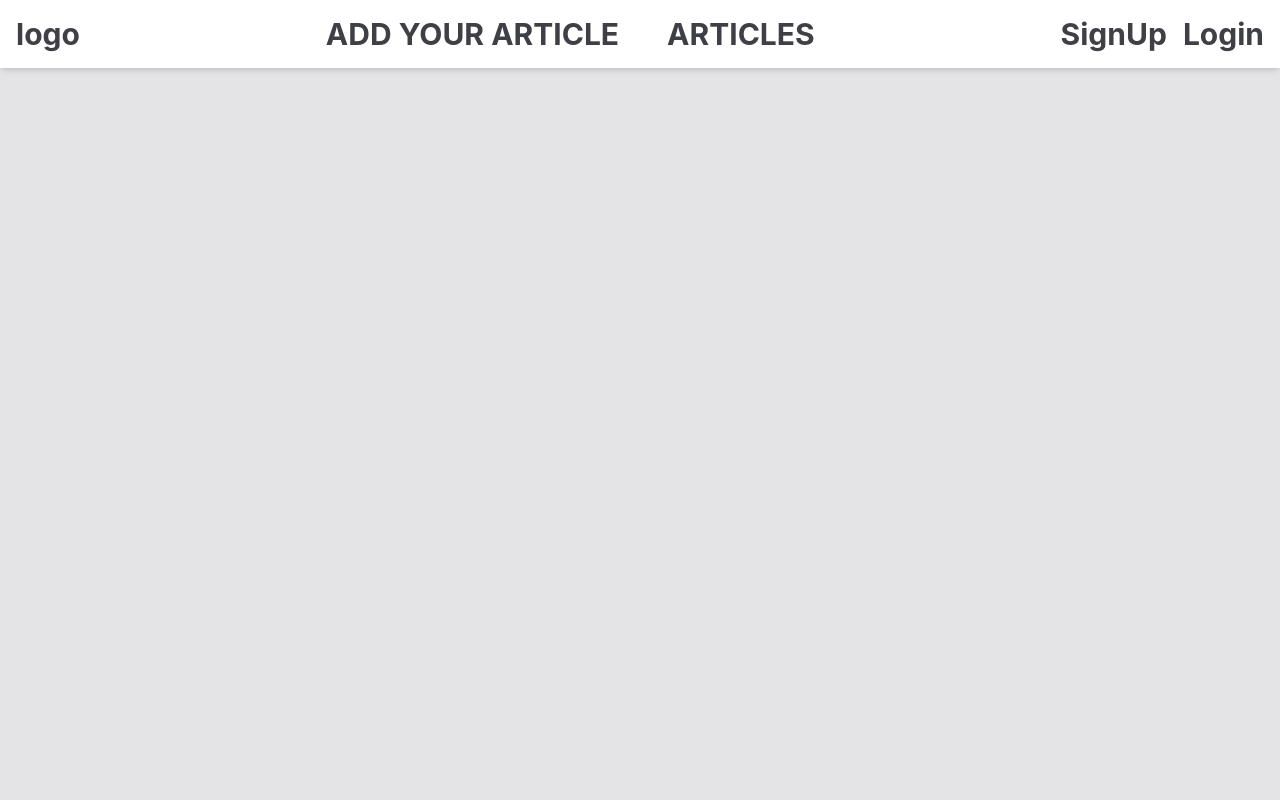
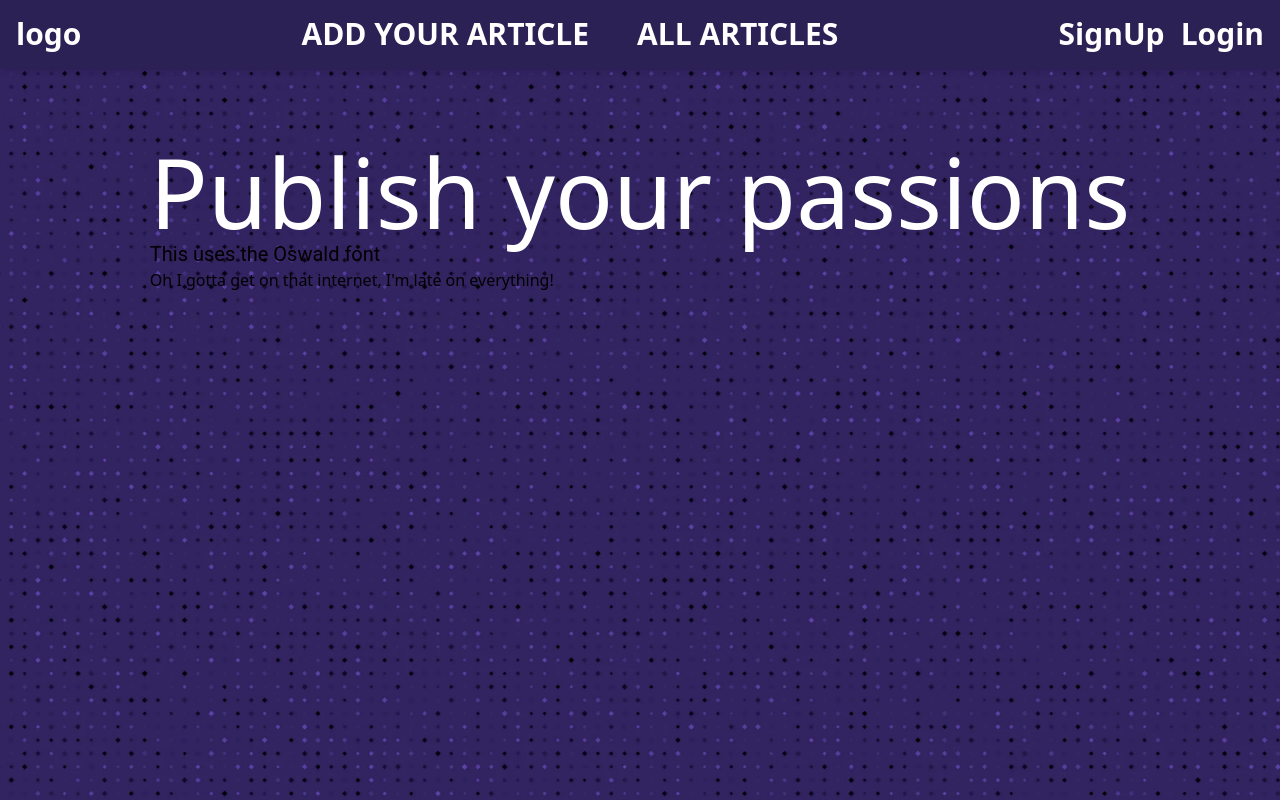
Before and after one commit to MartFrida/articles, a React (Create React App) app: page / in a window 1280 px wide. Built offline with nearby package versions, Linux system fonts and the light colour scheme.

Commit message:
design home page, costomized tilewind

```diff
--- a/package.json
+++ b/package.json
@@ -43,5 +43,8 @@
       "last 1 firefox version",
       "last 1 safari version"
     ]
+  },
+  "devDependencies": {
+    "webpack": "^5.90.3"
   }
 }
--- a/src/components/Header/Header.jsx
+++ b/src/components/Header/Header.jsx
@@ -10,7 +10,7 @@ const Header = () => {
   const isLoggedIn = useSelector(selectIsLoggedIn)
   const dispatch = useDispatch()
   return (
-    <header className='text-3xl text-zinc-700 font-bold py-4 bg-white flex justify-between px-4 shadow-md fixed top-0 left-0 right-0 z-10'>
+    <header className='text-3xl font-bold py-4 bg-header-color flex justify-between px-4 shadow-md fixed top-0 left-0 right-0 z-10'>
 
       <NavLink to='/' className='hover:text-zinc-950 '>
         {userName || 'logo'}
@@ -18,7 +18,7 @@ const Header = () => {
 
       <div className='flex justify-around gap-x-12 uppercase'>
         <NavLink to='/articlesRTK/new' className='hover:text-zinc-950 '>Add your article</NavLink>
-        <NavLink to='/articlesRTK' className='hover:text-zinc-950 '>Articles</NavLink>
+        <NavLink to='/articlesRTK' className='hover:text-zinc-950 '>All Articles</NavLink>
       </div>
 
       {!isLoggedIn && (<div className='flex gap-x-4 '>
--- a/src/index.css
+++ b/src/index.css
@@ -2,17 +2,26 @@
 @tailwind components;
 @tailwind utilities;
 
-body {
-  margin: 0;
-  font-family: -apple-system, BlinkMacSystemFont, 'Segoe UI', 'Roboto', 'Oxygen',
-    'Ubuntu', 'Cantarell', 'Fira Sans', 'Droid Sans', 'Helvetica Neue',
-    sans-serif;
-  -webkit-font-smoothing: antialiased;
-  -moz-osx-font-smoothing: grayscale;
-  background-color: rgb(228 228 231);
+@layer base {
+  h1 {
+    @apply text-2xl;
+  }
+
+  h2 {
+    @apply text-xl;
+  }
+
+  h3 {
+    @apply text-lg;
+  }
+
+  a {
+    @apply text-white;
+  }
+
+  :root {
+    --light-purple: #bb86fc;
+    --dark-purple: #2b2154;
+    --medium-purple: #45387b;
+  }
 }
-
-code {
-  font-family: source-code-pro, Menlo, Monaco, Consolas, 'Courier New',
-    monospace;
-}
--- a/src/pages/HomePage/HomePage.jsx
+++ b/src/pages/HomePage/HomePage.jsx
@@ -2,7 +2,22 @@ import React from 'react'
 
 const HomePage = () => {
   return (
-    <div>This is HomePage</div>
+    <div className='bg-header-color'>
+      <div className='w-full bg-hero-pattern  bg-cover bg-gray-50 h-screen p-36 flex align-center '>
+        <div className='mx-auto'>
+          <h1 className='text-8xl text-white'>
+            Publish your passions
+          </h1>
+          <h2 className="font-display">
+            This uses the Oswald font
+          </h2>
+          <blockquote className="text-base md:text-md 3xl:text-lg">
+            Oh I gotta get on that internet, I'm late on everything!
+          </blockquote>
+        </div>
+      </div>
+    </div>
+
   )
 }
 
--- a/tailwind.config.js
+++ b/tailwind.config.js
@@ -1,8 +1,21 @@
 /** @type {import('tailwindcss').Config} */
 module.exports = {
-  content: ["./src/**/*.{js,jsx,ts,tsx}",],
+  content: ["./src/**/*.{js,jsx,ts,tsx, s?css}",],
   theme: {
-    extend: {},
+    extend: {
+      backgroundImage: {
+        'hero-pattern': "url('imgs/bg-texture.webp')",
+      },
+      fontFamily: {
+        display: 'Roboto, sans-serif', // Adds a new `font-display` class
+      },
+      screens: {
+        '3xl': '1600px', // Adds a new `3xl:` screen variant
+      },
+      colors: {
+        'header-color': 'var(--dark-purple)',
+      }
+    },
   },
   plugins: [],
 }
```
Also changed, not shown: src/imgs/bg-texture.webp (added), 1 other file (tests, documents, lock files or other folders).
